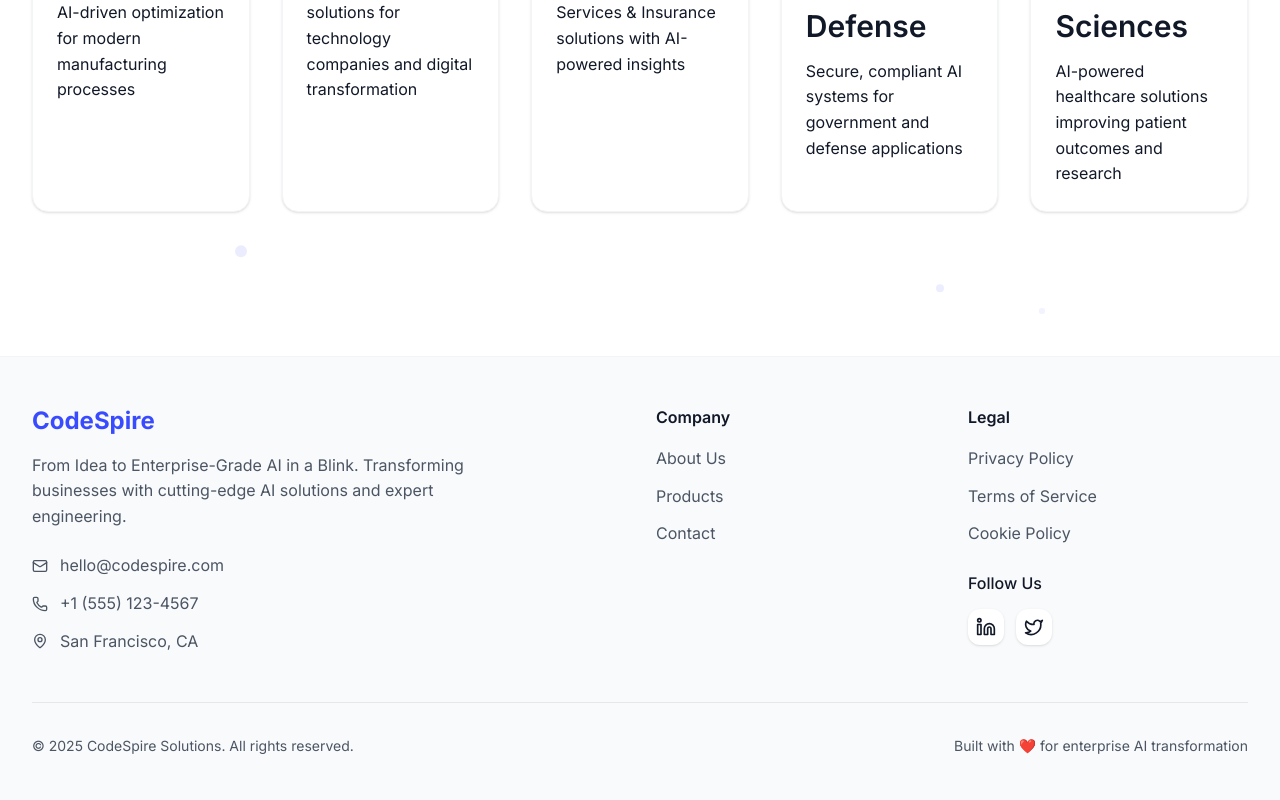
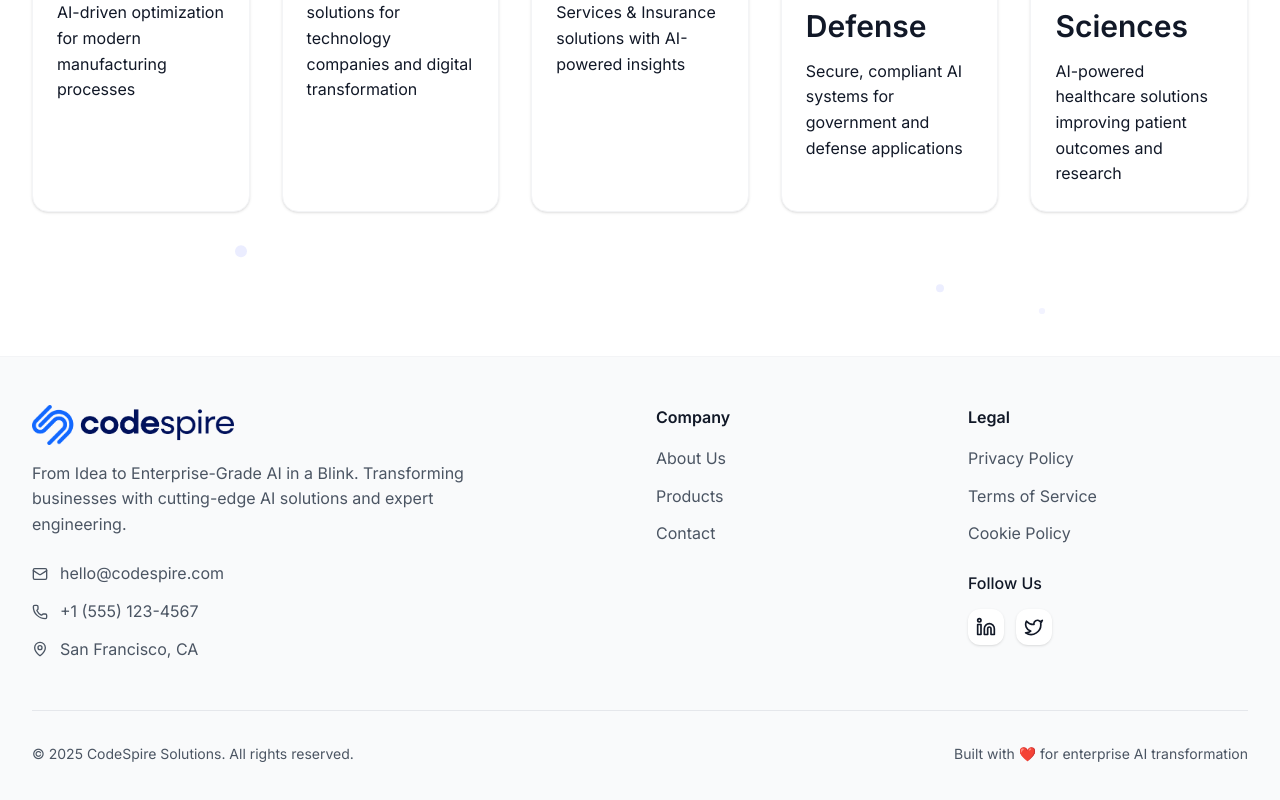
Before and after one commit to shanu9144/codespire-animation, a Next.js app: page / in a window 1280 px wide. Shown: the part 2615-3415 px from the top of the page. Built offline with nearby package versions, Linux system fonts and the light colour scheme.

Commit message:
footer update

```diff
--- a/src/components/sections/Footer.js
+++ b/src/components/sections/Footer.js
@@ -1,33 +1,38 @@
-'use client';
+"use client";
 
-import Link from 'next/link';
-import { motion } from 'framer-motion';
-import { Mail, Phone, MapPin, Linkedin, Twitter } from 'lucide-react';
+import Link from "next/link";
+import Image from "next/image";
+import { motion } from "framer-motion";
+import { Mail, Phone, MapPin, Linkedin, Twitter } from "lucide-react";
 
 const Footer = () => {
   const currentYear = new Date().getFullYear();
 
   const footerLinks = {
     company: [
-      { label: 'About Us', href: '/about' },
-      { label: 'Products', href: '/products' },
-      { label: 'Contact', href: '/contact' },
+      { label: "About Us", href: "/about" },
+      { label: "Products", href: "/products" },
+      { label: "Contact", href: "/contact" },
     ],
     legal: [
-      { label: 'Privacy Policy', href: '/privacy' },
-      { label: 'Terms of Service', href: '/terms' },
-      { label: 'Cookie Policy', href: '/cookies' },
+      { label: "Privacy Policy", href: "/privacy" },
+      { label: "Terms of Service", href: "/terms" },
+      { label: "Cookie Policy", href: "/cookies" },
     ],
     social: [
-      { label: 'LinkedIn', href: '#', icon: Linkedin },
-      { label: 'Twitter', href: '#', icon: Twitter },
-    ]
+      { label: "LinkedIn", href: "#", icon: Linkedin },
+      { label: "Twitter", href: "#", icon: Twitter },
+    ],
   };
 
   const contactInfo = [
-    { icon: Mail, label: 'hello@codespire.com', href: 'mailto:hello@codespire.com' },
-    { icon: Phone, label: '+1 (555) 123-4567', href: 'tel:+15551234567' },
-    { icon: MapPin, label: 'San Francisco, CA', href: '#' },
+    {
+      icon: Mail,
+      label: "hello@codespire.com",
+      href: "mailto:hello@codespire.com",
+    },
+    { icon: Phone, label: "+1 (555) 123-4567", href: "tel:+15551234567" },
+    { icon: MapPin, label: "San Francisco, CA", href: "#" },
   ];
 
   return (
@@ -40,13 +45,20 @@ const Footer = () => {
               <motion.div
                 whileHover={{ scale: 1.05 }}
                 transition={{ duration: 0.2 }}
-                className="text-2xl font-bold text-primary"
+                className="flex items-center"
               >
-                CodeSpire
+                <Image
+                  src="/assets/codespirelogo.png"
+                  alt="CodeSpire Logo"
+                  width={150}
+                  height={40}
+                  className="h-10 w-auto"
+                />
               </motion.div>
             </Link>
             <p className="text-gray-600 mb-6 max-w-md">
-              From Idea to Enterprise-Grade AI in a Blink. Transforming businesses with cutting-edge AI solutions and expert engineering.
+              From Idea to Enterprise-Grade AI in a Blink. Transforming
+              businesses with cutting-edge AI solutions and expert engineering.
             </p>
 
             {/* Contact Info */}
```
